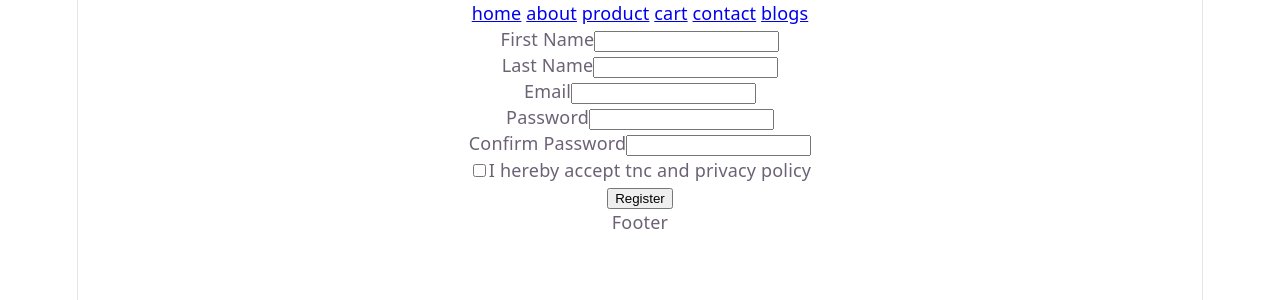
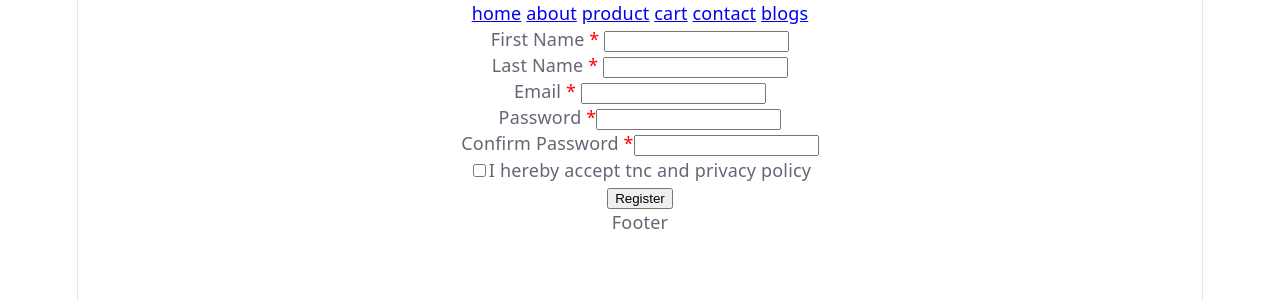
Before and after one commit to pratikkakani080/react_09_09, a React (Vite) app: page /register in a window 1280 px wide. Shown: the top 300 px of the page. Built offline with nearby package versions, Linux system fonts and the light colour scheme.

Commit message:
add: form validations

```diff
--- a/src/App.tsx
+++ b/src/App.tsx
@@ -8,7 +8,7 @@ function App() {
     <>
       {/* <BrowserRouter> */}
       <Routing />
-      <ToastContainer position="bottom-left" theme="dark" />
+      <ToastContainer position="bottom-left" theme="colored" />
       {/* </BrowserRouter> */}
     </>
   );
--- a/src/modules/register/index.tsx
+++ b/src/modules/register/index.tsx
@@ -14,22 +14,63 @@ const initialValues = {
 function Register() {
   const navigate = useNavigate();
   const [userInfo, setUserInfo] = useState(initialValues);
+  const [errors, setErrors] = useState({});
 
   const handleChange = (e) => {
     const { name, value, checked } = e.target;
     setUserInfo({ ...userInfo, [name]: name === "tnc" ? checked : value });
+    setErrors({ ...errors, [name]: "" });
+  };
+
+  const isValidate = () => {
+    // check validation for all mandatory fields
+    let formIsValid = true;
+    let err = {};
+    if (!userInfo.firstName || userInfo.firstName.trim() === "") {
+      formIsValid = false;
+      err.firstName = "Please enter first name";
+    }
+    if (!userInfo.lastName || userInfo.lastName.trim() === "") {
+      formIsValid = false;
+      err.lastName = "Please enter last name";
+    }
+    if (!userInfo.email || userInfo.email.trim() === "") {
+      formIsValid = false;
+      err.email = "Please enter email";
+    }
+    if (!userInfo.password || userInfo.password.trim() === "") {
+      formIsValid = false;
+      err.password = "Please enter password";
+    }
+    if (!userInfo.confirmPassword || userInfo.confirmPassword.trim() === "") {
+      formIsValid = false;
+      err.confirmPassword = "Please enter confirm password";
+    }
+    if (userInfo.password !== userInfo.confirmPassword) {
+      formIsValid = false;
+      err.confirmPassword = "Password and confirm password should match";
+    }
+    setErrors(err);
+    return formIsValid;
   };
 
   const handleSubmit = () => {
-    localStorage.setItem("user", JSON.stringify(userInfo));
-    toast.success("User successfully registered!");
-    setUserInfo(initialValues);
-    navigate("/");
+    if (isValidate()) {
+      localStorage.setItem("user", JSON.stringify(userInfo));
+      toast.success("User successfully registered!");
+      setUserInfo(initialValues);
+      navigate("/");
+    }
   };
 
   return (
     <div>
-      <label htmlFor="firstName">First Name</label>
+      <label htmlFor="firstName">
+        First Name <span style={{ color: "red" }}>*</span>{" "}
+        {errors.firstName && (
+          <span style={{ color: "red" }}>{errors.firstName}</span>
+        )}
+      </label>
       <input
         type="text"
         name="firstName"
@@ -37,7 +78,12 @@ function Register() {
         onChange={handleChange}
       />
       <br />
-      <label htmlFor="lastName">Last Name</label>
+      <label htmlFor="lastName">
+        Last Name <span style={{ color: "red" }}>*</span>{" "}
+        {errors.lastName && (
+          <span style={{ color: "red" }}>{errors.lastName}</span>
+        )}
+      </label>
       <input
         type="text"
         name="lastName"
@@ -45,7 +91,10 @@ function Register() {
         onChange={handleChange}
       />
       <br />
-      <label htmlFor="email">Email</label>
+      <label htmlFor="email">
+        Email <span style={{ color: "red" }}>*</span>{" "}
+        {errors.email && <span style={{ color: "red" }}>{errors.email}</span>}
+      </label>
       <input
         type="email"
         name="email"
@@ -53,7 +102,12 @@ function Register() {
         onChange={handleChange}
       />
       <br />
-      <label htmlFor="password">Password</label>
+      <label htmlFor="password">
+        Password <span style={{ color: "red" }}>*</span>
+        {errors.password && (
+          <span style={{ color: "red" }}>{errors.password}</span>
+        )}
+      </label>
       <input
         type="password"
         name="password"
@@ -61,7 +115,12 @@ function Register() {
         onChange={handleChange}
       />
       <br />
-      <label htmlFor="confirmPassword">Confirm Password</label>
+      <label htmlFor="confirmPassword">
+        Confirm Password <span style={{ color: "red" }}>*</span>
+        {errors.confirmPassword && (
+          <span style={{ color: "red" }}>{errors.confirmPassword}</span>
+        )}
+      </label>
       <input
         type="password"
         name="confirmPassword"
--- /dev/null
+++ b/src/modules/register/tempCodeRunnerFile.tsx
@@ -0,0 +1 @@
+errors
```
